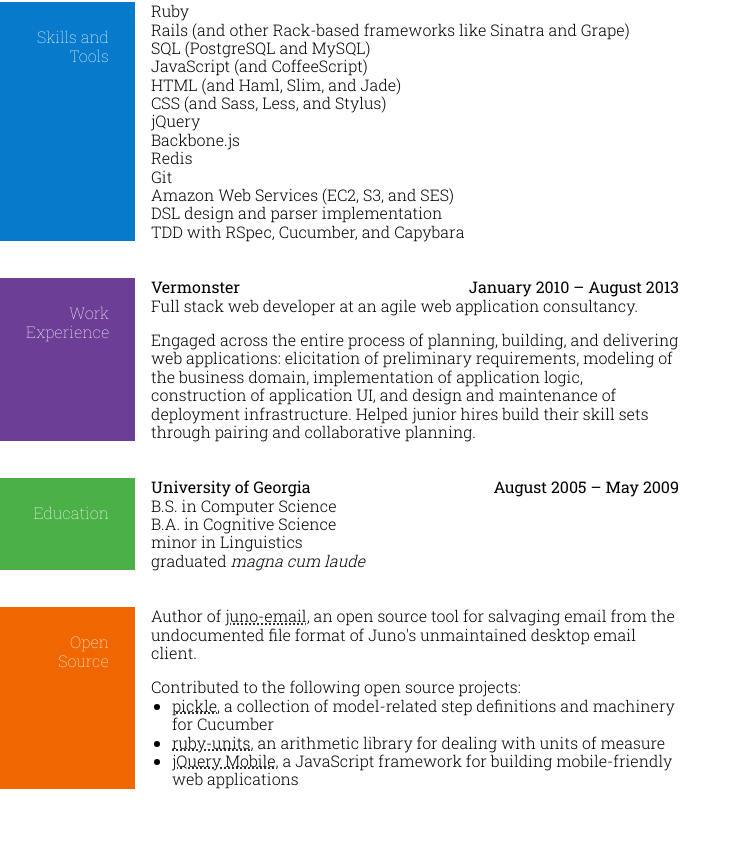
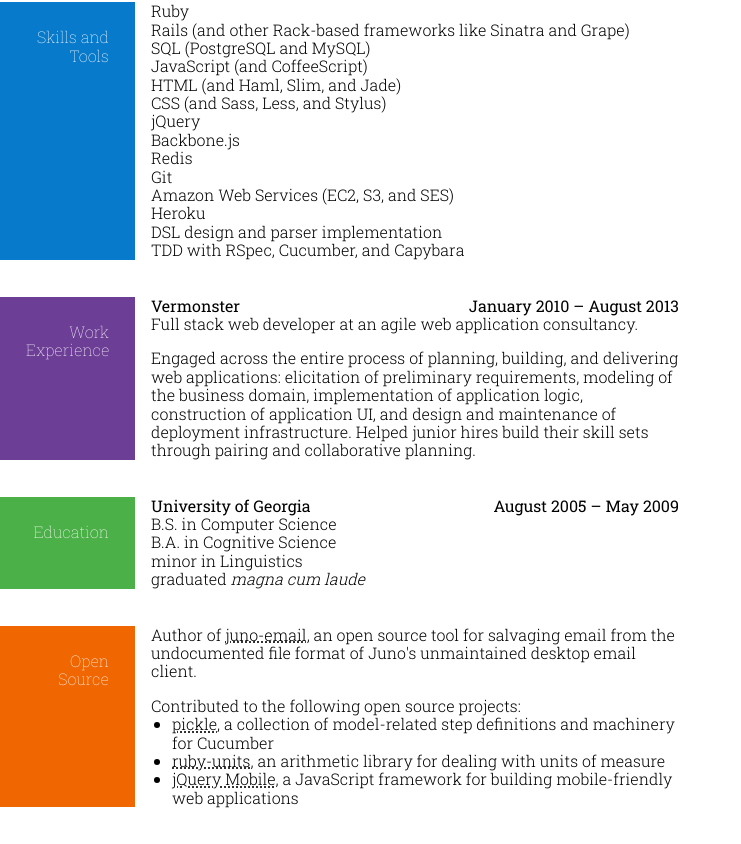
Before and after one commit to hynkle/resume, a website: page src/resume.jade in a window 1280 px wide. Shown: the part 90-934 px from the top of the page, without its empty margins (0-741 px from the left). Drawn offline with nearby package versions, Linux system fonts and the light colour scheme; files that its build step writes are made by us from their sources.

Commit message:
add Heroku to skills

```diff
--- a/src/resume.jade
+++ b/src/resume.jade
@@ -24,6 +24,7 @@
           li Redis
           li Git
           li Amazon Web Services (EC2, S3, and SES)
+          li Heroku
           li DSL design and parser implementation
           li TDD with RSpec, Cucumber, and Capybara
 
```
